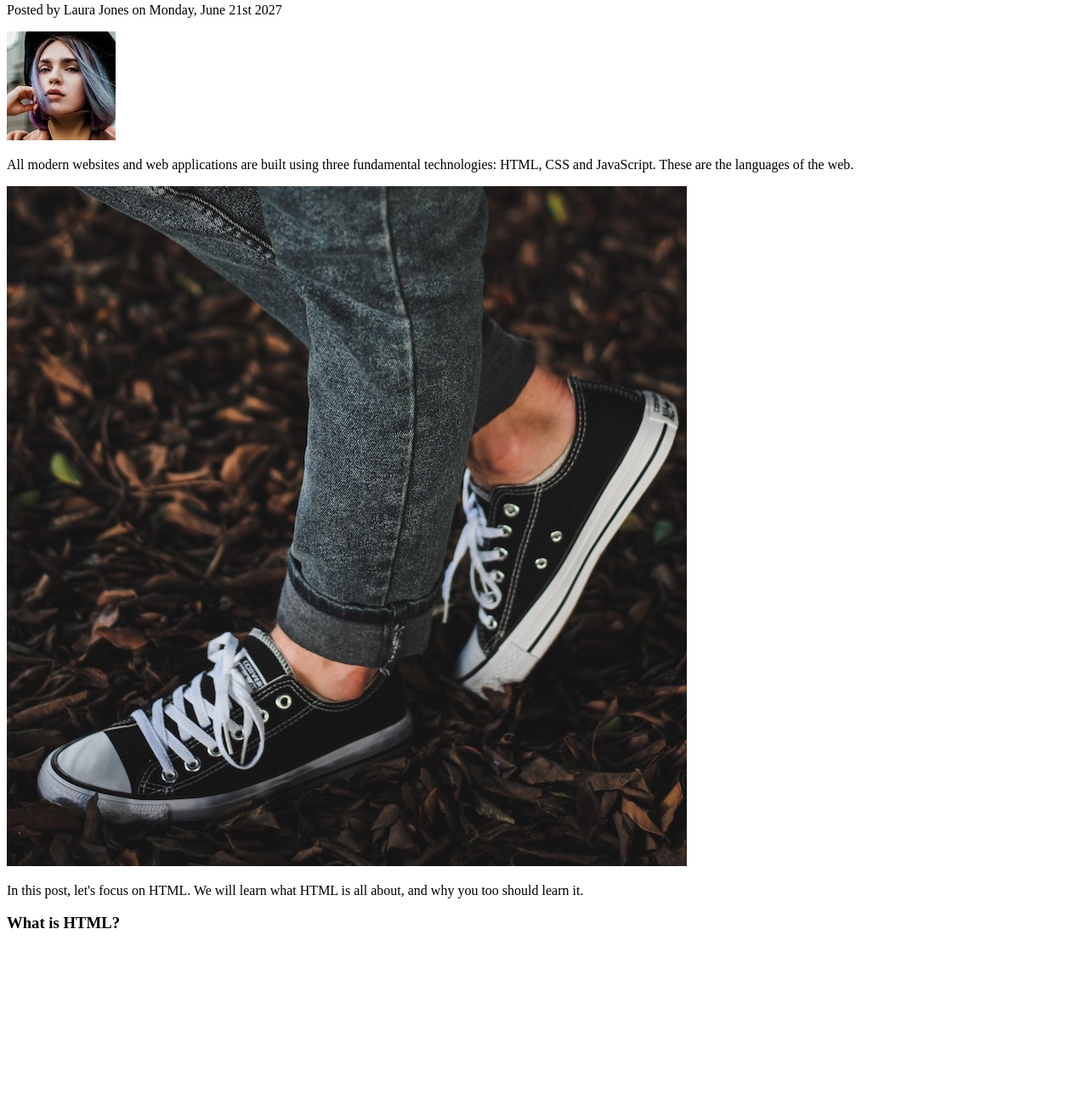
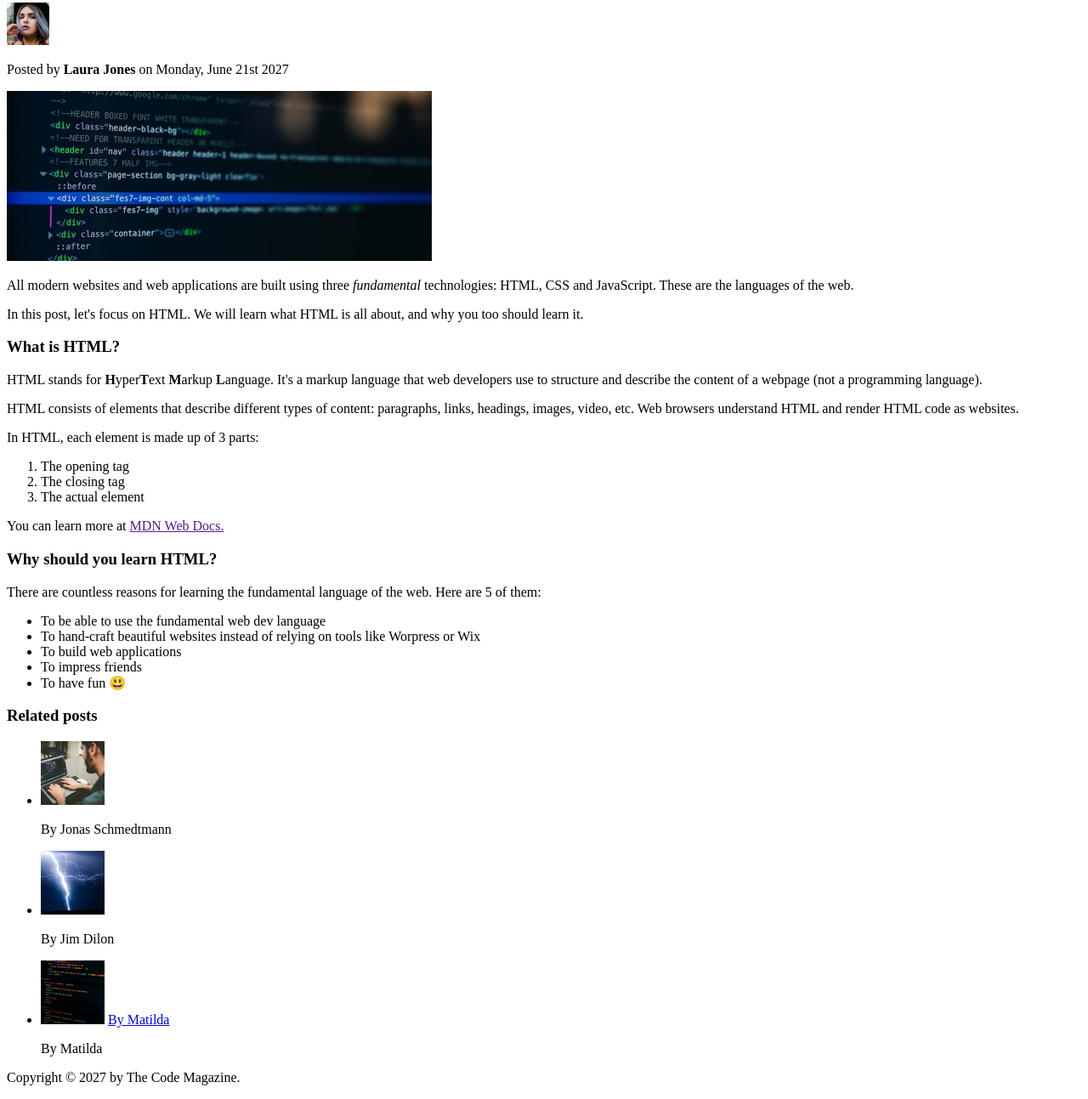
Before and after one commit to DiegoFoeppel/html-css-course, a plain HTML site: page html-fundamentals/index.html in a window 1280 px wide. Shown: the part 163-1456 px from the top of the page at 85% size. Before the commit the page ends 1279 px from the top, so only its background shows below. Drawn offline with Linux system fonts and the light colour scheme.

Commit message:
Primeira versão da página

```diff
--- a/html-fundamentals/index.html
+++ b/html-fundamentals/index.html
@@ -15,16 +15,18 @@
     <a href="">Grid</a>
 
     <h2>The Basic Language of the Web: HTML</h2>
-    <p>Posted by Laura Jones on Monday, June 21st 2027</p>
 
-    <img src="./images/laura-jones.jpg" alt="Girl image">
+    <img src="./images/laura-jones.jpg" alt="Girl image" width="50" height="50">
+
+    <p>Posted by <strong> Laura Jones</strong> on Monday, June 21st 2027</p>
+
+
+    <img src="./images/post-img.jpg" width="500" height="200" alt="">
 
     <p>
-        All modern websites and web applications are built using three fundamental technologies: HTML, CSS and
+        All modern websites and web applications are built using three <i>fundamental</i> technologies: HTML, CSS and
         JavaScript. These are the languages of the web.
     </p>
-
-    <img src="./images/challenges.jpg" alt="">
 
     <p>
         In this post, let's focus on HTML. We will learn what HTML is all about, and why you too should learn it.
@@ -33,20 +35,78 @@
     <h3>
         What is HTML?
     </h3>
-    <!-- HTML stands for HyperText Markup Language. It's a markup language that web developers use to structure and
-    describe the content of a webpage (not a programming language).
 
-    HTML consists of elements that describe different types of content: paragraphs, links, headings, images, video,
-    etc. Web browsers understand HTML and render HTML code as websites.
+    <p>
+        HTML stands for <strong>H</strong>yper<strong>T</strong>ext <strong>M</strong>arkup <strong>L</strong>anguage.
+        It's a markup language that web developers use to structure and
+        describe the content of a webpage (not a programming language).
+    </p>
 
-    In HTML, each element is made up of 3 parts:
+    <p>
+        HTML consists of elements that describe different types of content: paragraphs, links, headings, images, video,
+        etc. Web browsers understand HTML and render HTML code as websites.
+    </p>
 
-    The opening tag
-    The closing tag
-    The actual element
-    You can learn more at MDN Web Docs.
-    </p> -->
 
+    <p>
+        In HTML, each element is made up of 3 parts:
+    </p>
+
+    <ol>
+        <li>The opening tag</li>
+        <li>The closing tag</li>
+        <li>The actual element</li>
+    </ol>
+
+    <p>You can learn more at <a href="">MDN Web Docs.</a></p>
+
+    <h3>Why should you learn HTML?</h3>
+
+    <p>There are countless reasons for learning the fundamental language of the web. Here are 5 of them:
+    </p>
+
+    <ul>
+        <li>
+            To be able to use the fundamental web dev language
+        </li>
+        <li>
+            To hand-craft beautiful websites instead of relying on tools like Worpress or Wix
+        </li>
+        <li>
+            To build web applications
+        </li>
+        <li>
+            To impress friends
+        </li>
+        <li>
+            To have fun 😃
+        </li>
+    </ul>
+
+    <h3><strong>Related posts</strong></h3>
+
+    <ul>
+        <li>
+            <img src="./images/related-1.jpg" alt="" width="75" height="75">
+            <a href="#"></a>
+            <p>By Jonas Schmedtmann</p>
+        </li>
+        <li>
+            <img src="./images/related-2.jpg" alt="" width="75" height="75">
+            <a href="#"></a>
+            <p>By Jim Dilon</p>
+        </li>
+        <li>
+            <img src="./images/related-3.jpg" alt="" width="75" height="75">
+            <a href="#">By Matilda</a>
+            <p>By Matilda</p>
+        </li>
+
+    </ul>
+
+    <p id="copyright" class="copyright text">
+        Copyright &copy; 2027 by The Code Magazine.
+    </p>
 </body>
 
 </html>
```
Also changed, not shown: 1 other file.
